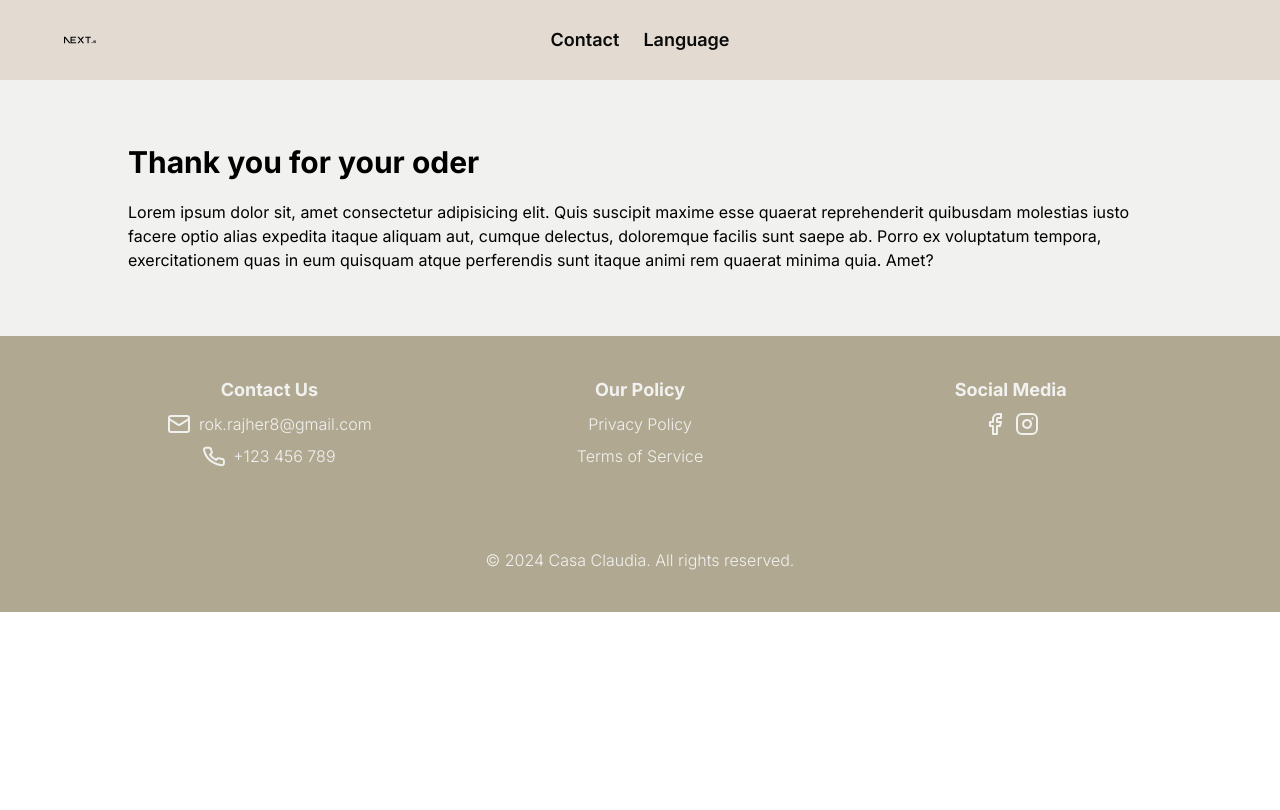
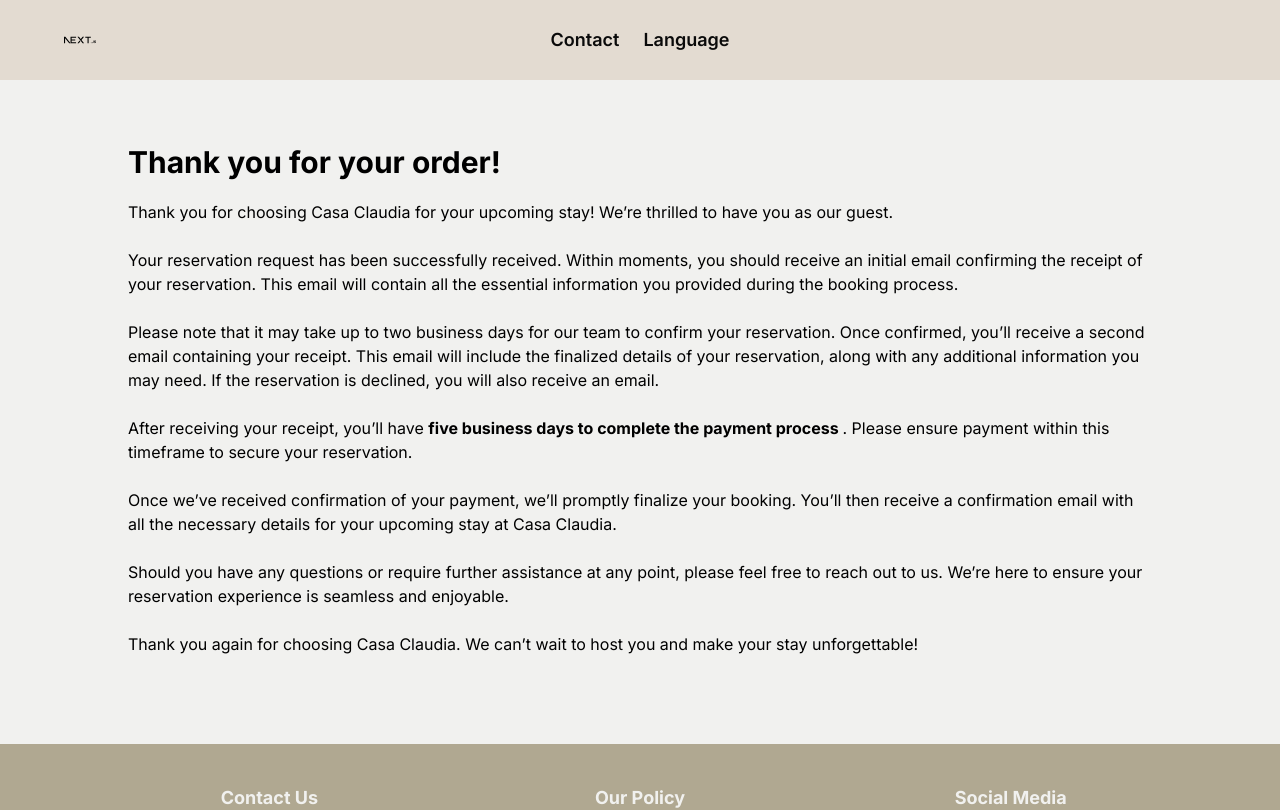
Before and after one commit to Casa-Claudia/casa-claudia-frontend, a Next.js app: page /order in a window 1280 px wide. Shown: the top 810 px of the page. Built offline with nearby package versions, Linux system fonts and the light colour scheme.

Commit message:
added order details

```diff
--- a/src/app/order/page.tsx
+++ b/src/app/order/page.tsx
@@ -11,13 +11,15 @@ export default function Order() {
     <div className="order">
       <TopbarCheckout />
       <main className="bg-my-white md:px-32 px-4 py-16">
-      <h1 className="text-3xl font-bold text-black">Thank you for your oder</h1>
+      <h1 className="text-3xl font-bold text-black">Thank you for your order!</h1>
       <p className="mt-5  text-black">
-        Lorem ipsum dolor sit, amet consectetur adipisicing elit. Quis suscipit maxime esse quaerat
-        reprehenderit quibusdam molestias iusto facere optio alias expedita itaque aliquam aut,
-        cumque delectus, doloremque facilis sunt saepe ab. Porro ex voluptatum tempora,
-        exercitationem quas in eum quisquam atque perferendis sunt itaque animi rem quaerat minima
-        quia. Amet?
+      Thank you for choosing Casa Claudia for your upcoming stay! We&rsquo;re thrilled to have you as our guest.<br/><br/>
+      Your reservation request has been successfully received. Within moments, you should receive an initial email confirming the receipt of your reservation. This email will contain all the essential information you provided during the booking process.<br/><br/>
+      Please note that it may take up to two business days for our team to confirm your reservation. Once confirmed, you&rsquo;ll receive a second email containing your receipt. This email will include the finalized details of your reservation, along with any additional information you may need. If the reservation is declined, you will also receive an email.<br/><br/>
+      After receiving your receipt, you&rsquo;ll have <strong>five business days to complete the payment process </strong>. Please ensure payment within this timeframe to secure your reservation.<br/><br/>
+      Once we&rsquo;ve received confirmation of your payment, we&rsquo;ll promptly finalize your booking. You&rsquo;ll then receive a confirmation email with all the necessary details for your upcoming stay at Casa Claudia.<br/><br/>
+      Should you have any questions or require further assistance at any point, please feel free to reach out to us. We&rsquo;re here to ensure your reservation experience is seamless and enjoyable.<br/><br/>
+      Thank you again for choosing Casa Claudia. We can&rsquo;t wait to host you and make your stay unforgettable!<br/><br/>
       </p>
     </main>
       <Footer />
```
